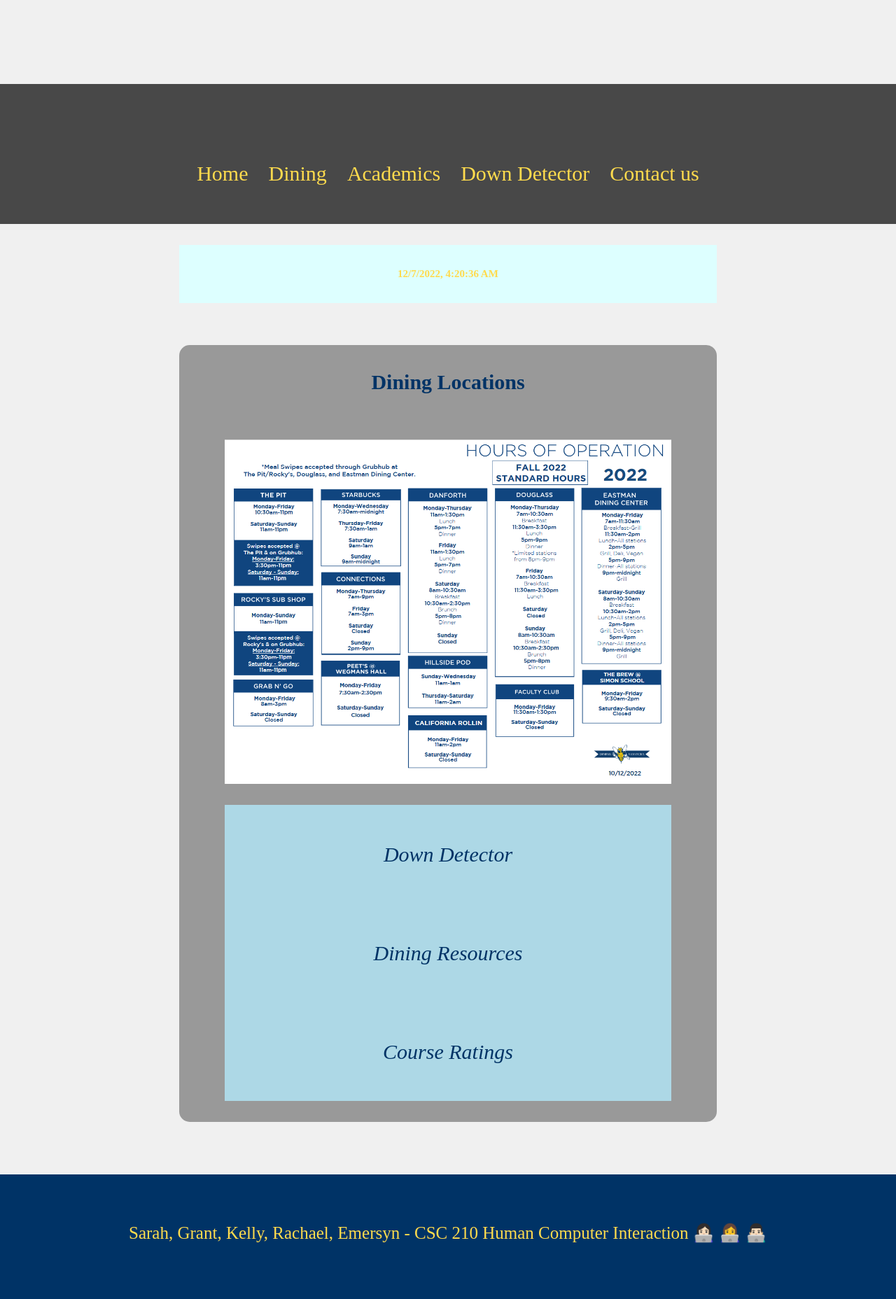
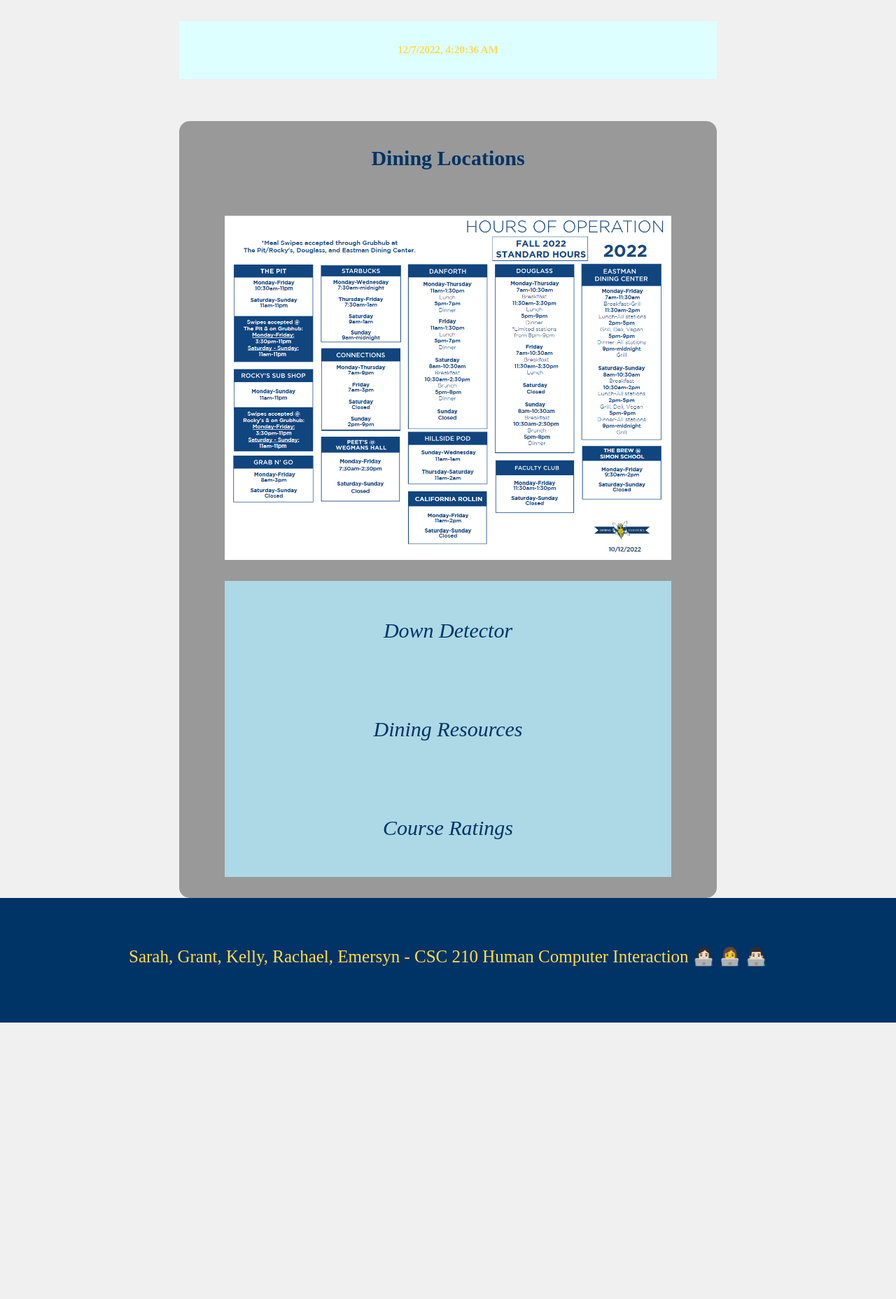
Before and after one commit to rachael2016/UR-Web-Hub, a Flask app: page /dining in a window 1280 px wide. Shown: the part 320-2176 px from the top of the page at 70% size. After the commit the page ends 1781 px from the top, so only its background shows below. Run offline with Flask 2, Linux system fonts and the light colour scheme; some libraries are stand-ins or nearby versions.

Commit message:
removing the stuff now in layout

```diff
--- a/templates/dining.html
+++ b/templates/dining.html
@@ -1,31 +1,6 @@
 {% extends "layout.html" %}
 
 {% block content %}
-
-<head>
-    <title>UR Web Hub</title>
-    <meta name="viewport" content="width=device-width, initial-scale=1">
-    <link rel="stylesheet" href="https://www.w3schools.com/w3css/4/w3.css">
-    <link rel="stylesheet" href="https://cdnjs.cloudflare.com/ajax/libs/font-awesome/4.7.0/css/font-awesome.min.css">
-   <link rel="stylesheet" href="../static/styles.css">
-</head>
-<body>
-    <div class="header">
-      <header>
-         <a href="urwebhub.html"><h1>UR Web Hub</h1></a>
-         <div class="intro">Campus Resources</div>
-      </header>
-   </div>
-      <div class="container">
-     	<nav class="menu" id="navMenu">
-            <ul>
-               <li><a href="/" class="active">Home</a></li>
-               <li><a href="/dining">Dining</a></li>
-               <li><a href="/ratemycourse">Academics</a></li>
-               <li><a href="/downdetectornav">Down Detector</a></li>
-               <li><a href="/feedbackform">Contact us</a></li>
-            </ul>
-         </nav>
          <div id="current_date"></div>
       <section class="lead">
          <h2 class="full-width">Dining Locations</h2>
@@ -49,14 +24,4 @@
     </div>
       </section>
    </div>
-   <div class="home">
-   <footer>
-      <h4>Sarah, Grant, Kelly, Rachael, Emersyn- CSC 210 Human Computer Interaction 👩🏻‍💻 👩‍💻 👨🏻‍💻</h4>
-   </footer>
-</div>
-<script src="//ajax.googleapis.com/ajax/libs/jquery/1.9.0/jquery.min.js"></script>
-<script src="js/menu-highlighter.js"></script>
-<script src="../js/script.js"></script>
-</body>
-
 {% endblock %}
```
